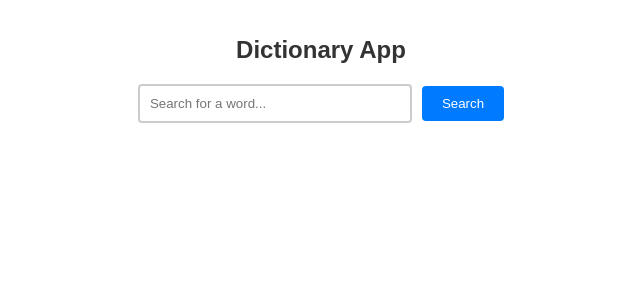
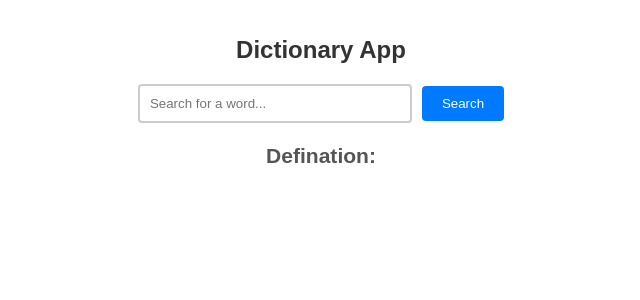
Before and after one commit to kartikgupta1920/dictionary, a React (Create React App) app: page / in a window 1280 px wide. Shown: the top 300 px of the page, without its empty margins (319-959 px from the left). Built offline with nearby package versions, Linux system fonts and the light colour scheme.

Commit message:
added h3 tag for defination

```diff
--- a/src/Dictionary.jsx
+++ b/src/Dictionary.jsx
@@ -20,7 +20,7 @@ function Dictionary() {
     const foundWord = dictionary.find(entry => entry.word.toLowerCase() === searchTerm.toLowerCase());
 
     if (foundWord) {
-        setResult(`Definition: ${foundWord.meaning}`);
+        setResult(foundWord.meaning);
     } else {
         setResult("Word not found in the dictionary.");
     }
@@ -40,6 +40,7 @@ function Dictionary() {
         Search
       </button>
       <div className="result">
+        <h3>Defination:</h3>
         {result}
       </div>
     </div>
```
